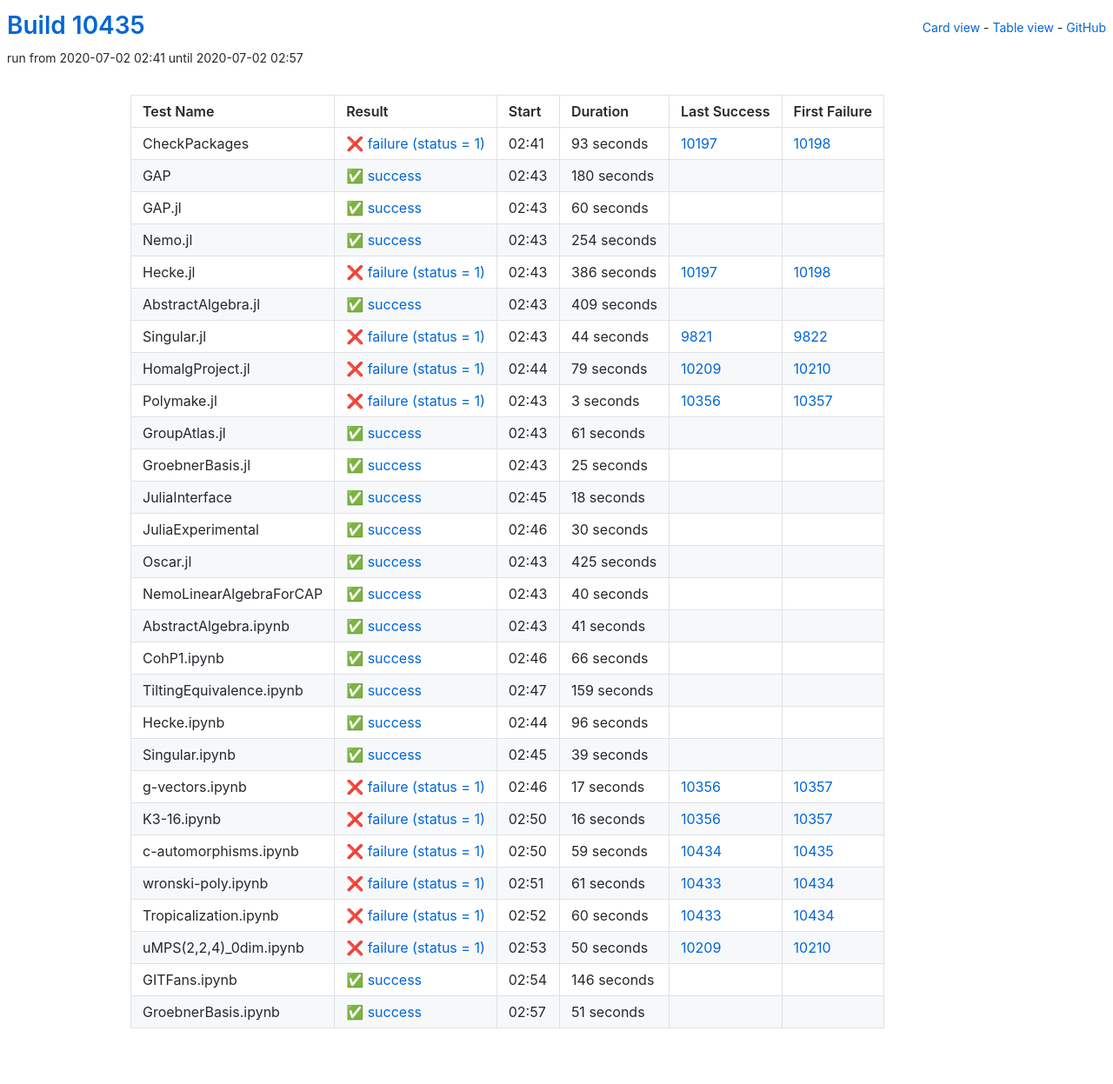
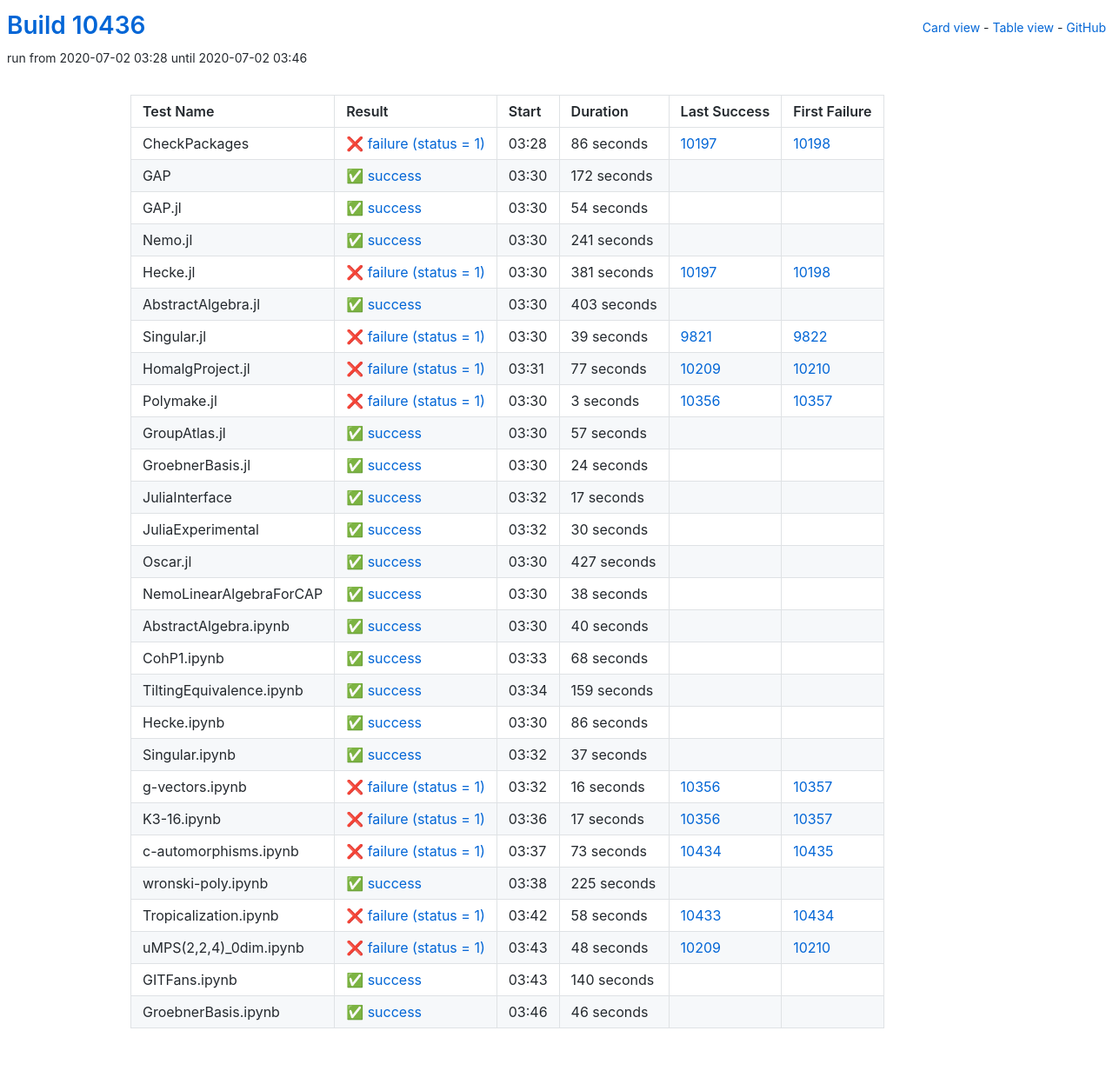
Before and after one commit to oscar-system/oscar-ci-status, a Jekyll site: the page built from table.html, in a window 1280 px wide. Shown: the whole page at 87% size. Built offline with Jekyll 4.4.1, drawn with Linux system fonts in a browser that asks for light colours.

Commit message:
Build #10436

```diff
--- a/_data/ci.yml
+++ b/_data/ci.yml
@@ -1,6 +1,6 @@
 ---
-build: 10435
-build_url: https://oscarci.mathematik.uni-kl.de/job/oscar/10435/
+build: 10436
+build_url: https://oscarci.mathematik.uni-kl.de/job/oscar/10436/
 job: oscar
 organization: oscar-system
 repo: oscar-ci-status
@@ -8,104 +8,104 @@
 tests:
 - name: CheckPackages
   id: checkpackages
-  log: https://oscarci.mathematik.uni-kl.de/job/oscar/10435/artifact/logs/build-10435/CheckPackages.log
-  start: 2020-07-02 02:41
+  log: https://oscarci.mathematik.uni-kl.de/job/oscar/10436/artifact/logs/build-10436/CheckPackages.log
+  start: 2020-07-02 03:28
   success: false
   exitcode: 1
   status: failure
-  duration: 93
+  duration: 86
   last_success: 10197
   last_success_url: https://oscarci.mathematik.uni-kl.de/job/oscar/10197/
   first_failure: 10198
   first_failure_url: https://oscarci.mathematik.uni-kl.de/job/oscar/10198/
 - name: GAP
   id: gap
-  log: https://oscarci.mathematik.uni-kl.de/job/oscar/10435/artifact/logs/build-10435/GAP.log
-  start: 2020-07-02 02:43
+  log: https://oscarci.mathematik.uni-kl.de/job/oscar/10436/artifact/logs/build-10436/GAP.log
+  start: 2020-07-02 03:30
   success: true
   exitcode: 0
   status: success
-  duration: 180
+  duration: 172
   last_success: false
   last_success_url:
   first_failure: false
   first_failure_url:
 - name: GAP.jl
   id: gap-jl
-  log: https://oscarci.mathematik.uni-kl.de/job/oscar/10435/artifact/logs/build-10435/GAP.jl.log
-  start: 2020-07-02 02:43
+  log: https://oscarci.mathematik.uni-kl.de/job/oscar/10436/artifact/logs/build-10436/GAP.jl.log
+  start: 2020-07-02 03:30
   success: true
   exitcode: 0
   status: success
-  duration: 60
+  duration: 54
   last_success: false
   last_success_url:
   first_failure: false
   first_failure_url:
 - name: Nemo.jl
   id: nemo-jl
-  log: https://oscarci.mathematik.uni-kl.de/job/oscar/10435/artifact/logs/build-10435/Nemo.jl.log
-  start: 2020-07-02 02:43
+  log: https://oscarci.mathematik.uni-kl.de/job/oscar/10436/artifact/logs/build-10436/Nemo.jl.log
+  start: 2020-07-02 03:30
   success: true
   exitcode: 0
   status: success
-  duration: 254
+  duration: 241
   last_success: false
   last_success_url:
   first_failure: false
   first_failure_url:
 - name: Hecke.jl
   id: hecke-jl
-  log: https://oscarci.mathematik.uni-kl.de/job/oscar/10435/artifact/logs/build-10435/Hecke.jl.log
-  start: 2020-07-02 02:43
+  log: https://oscarci.mathematik.uni-kl.de/job/oscar/10436/artifact/logs/build-10436/Hecke.jl.log
+  start: 2020-07-02 03:30
   success: false
   exitcode: 1
   status: failure
-  duration: 386
+  duration: 381
   last_success: 10197
   last_success_url: https://oscarci.mathematik.uni-kl.de/job/oscar/10197/
   first_failure: 10198
   first_failure_url: https://oscarci.mathematik.uni-kl.de/job/oscar/10198/
 - name: AbstractAlgebra.jl
   id: abstractalgebra-jl
-  log: https://oscarci.mathematik.uni-kl.de/job/oscar/10435/artifact/logs/build-10435/AbstractAlgebra.jl.log
-  start: 2020-07-02 02:43
+  log: https://oscarci.mathematik.uni-kl.de/job/oscar/10436/artifact/logs/build-10436/AbstractAlgebra.jl.log
+  start: 2020-07-02 03:30
   success: true
   exitcode: 0
   status: success
-  duration: 409
+  duration: 403
   last_success: false
   last_success_url:
   first_failure: false
   first_failure_url:
 - name: Singular.jl
   id: singular-jl
-  log: https://oscarci.mathematik.uni-kl.de/job/oscar/10435/artifact/logs/build-10435/Singular.jl.log
-  start: 2020-07-02 02:43
+  log: https://oscarci.mathematik.uni-kl.de/job/oscar/10436/artifact/logs/build-10436/Singular.jl.log
+  start: 2020-07-02 03:30
   success: false
   exitcode: 1
   status: failure
-  duration: 44
+  duration: 39
   last_success: 9821
   last_success_url: https://oscarci.mathematik.uni-kl.de/job/oscar/9821/
   first_failure: 9822
   first_failure_url: https://oscarci.mathematik.uni-kl.de/job/oscar/9822/
 - name: HomalgProject.jl
   id: homalgproject-jl
-  log: https://oscarci.mathematik.uni-kl.de/job/oscar/10435/artifact/logs/build-10435/HomalgProject.jl.log
-  start: 2020-07-02 02:44
+  log: https://oscarci.mathematik.uni-kl.de/job/oscar/10436/artifact/logs/build-10436/HomalgProject.jl.log
+  start: 2020-07-02 03:31
   success: false
   exitcode: 1
   status: failure
-  duration: 79
+  duration: 77
   last_success: 10209
   last_success_url: https://oscarci.mathematik.uni-kl.de/job/oscar/10209/
   first_failure: 10210
   first_failure_url: https://oscarci.mathematik.uni-kl.de/job/oscar/10210/
 - name: Polymake.jl
   id: polymake-jl
-  log: https://oscarci.mathematik.uni-kl.de/job/oscar/10435/artifact/logs/build-10435/Polymake.jl.log
-  start: 2020-07-02 02:43
+  log: https://oscarci.mathematik.uni-kl.de/job/oscar/10436/artifact/logs/build-10436/Polymake.jl.log
+  start: 2020-07-02 03:30
   success: false
   exitcode: 1
   status: failure
@@ -116,44 +116,44 @@
   first_failure_url: https://oscarci.mathematik.uni-kl.de/job/oscar/10357/
 - name: GroupAtlas.jl
   id: groupatlas-jl
-  log: https://oscarci.mathematik.uni-kl.de/job/oscar/10435/artifact/logs/build-10435/GroupAtlas.jl.log
-  start: 2020-07-02 02:43
+  log: https://oscarci.mathematik.uni-kl.de/job/oscar/10436/artifact/logs/build-10436/GroupAtlas.jl.log
+  start: 2020-07-02 03:30
   success: true
   exitcode: 0
   status: success
-  duration: 61
+  duration: 57
   last_success: false
   last_success_url:
   first_failure: false
   first_failure_url:
 - name: GroebnerBasis.jl
   id: groebnerbasis-jl
-  log: https://oscarci.mathematik.uni-kl.de/job/oscar/10435/artifact/logs/build-10435/GroebnerBasis.jl.log
-  start: 2020-07-02 02:43
+  log: https://oscarci.mathematik.uni-kl.de/job/oscar/10436/artifact/logs/build-10436/GroebnerBasis.jl.log
+  start: 2020-07-02 03:30
   success: true
   exitcode: 0
   status: success
-  duration: 25
+  duration: 24
   last_success: false
   last_success_url:
   first_failure: false
   first_failure_url:
 - name: JuliaInterface
   id: juliainterface
-  log: https://oscarci.mathematik.uni-kl.de/job/oscar/10435/artifact/logs/build-10435/JuliaInterface.log
-  start: 2020-07-02 02:45
+  log: https://oscarci.mathematik.uni-kl.de/job/oscar/10436/artifact/logs/build-10436/JuliaInterface.log
+  start: 2020-07-02 03:32
   success: true
   exitcode: 0
   status: success
-  duration: 18
+  duration: 17
   last_success: false
   last_success_url:
   first_failure: false
   first_failure_url:
 - name: JuliaExperimental
   id: juliaexperimental
-  log: https://oscarci.mathematik.uni-kl.de/job/oscar/10435/artifact/logs/build-10435/JuliaExperimental.log
-  start: 2020-07-02 02:46
+  log: https://oscarci.mathematik.uni-kl.de/job/oscar/10436/artifact/logs/build-10436/JuliaExperimental.log
+  start: 2020-07-02 03:32
   success: true
   exitcode: 0
   status: success
@@ -164,20 +164,32 @@
   first_failure_url:
 - name: Oscar.jl
   id: oscar-jl
-  log: https://oscarci.mathematik.uni-kl.de/job/oscar/10435/artifact/logs/build-10435/Oscar.jl.log
-  start: 2020-07-02 02:43
+  log: https://oscarci.mathematik.uni-kl.de/job/oscar/10436/artifact/logs/build-10436/Oscar.jl.log
+  start: 2020-07-02 03:30
   success: true
   exitcode: 0
   status: success
-  duration: 425
+  duration: 427
   last_success: false
   last_success_url:
   first_failure: false
   first_failure_url:
 - name: NemoLinearAlgebraForCAP
   id: nemolinearalgebraforcap
-  log: https://oscarci.mathematik.uni-kl.de/job/oscar/10435/artifact/logs/build-10435/NemoLinearAlgebraForCAP.log
-  start: 2020-07-02 02:43
+  log: https://oscarci.mathematik.uni-kl.de/job/oscar/10436/artifact/logs/build-10436/NemoLinearAlgebraForCAP.log
+  start: 2020-07-02 03:30
+  success: true
+  exitcode: 0
+  status: success
+  duration: 38
+  last_success: false
+  last_success_url:
+  first_failure: false
+  first_failure_url:
+- name: AbstractAlgebra.ipynb
+  id: abstractalgebra-ipynb
+  log: https://oscarci.mathematik.uni-kl.de/job/oscar/10436/artifact/logs/build-10436/AbstractAlgebra.ipynb.log
+  start: 2020-07-02 03:30
   success: true
   exitcode: 0
   status: success
@@ -186,34 +198,22 @@
   last_success_url:
   first_failure: false
   first_failure_url:
-- name: AbstractAlgebra.ipynb
-  id: abstractalgebra-ipynb
-  log: https://oscarci.mathematik.uni-kl.de/job/oscar/10435/artifact/logs/build-10435/AbstractAlgebra.ipynb.log
-  start: 2020-07-02 02:43
+- name: CohP1.ipynb
+  id: cohp1-ipynb
+  log: https://oscarci.mathematik.uni-kl.de/job/oscar/10436/artifact/logs/build-10436/CohP1.ipynb.log
+  start: 2020-07-02 03:33
   success: true
   exitcode: 0
   status: success
-  duration: 41
-  last_success: false
-  last_success_url:
-  first_failure: false
-  first_failure_url:
-- name: CohP1.ipynb
-  id: cohp1-ipynb
-  log: https://oscarci.mathematik.uni-kl.de/job/oscar/10435/artifact/logs/build-10435/CohP1.ipynb.log
-  start: 2020-07-02 02:46
-  success: true
-  exitcode: 0
-  status: success
-  duration: 66
+  duration: 68
   last_success: false
   last_success_url:
   first_failure: false
   first_failure_url:
 - name: TiltingEquivalence.ipynb
   id: tiltingequivalence-ipynb
-  log: https://oscarci.mathematik.uni-kl.de/job/oscar/10435/artifact/logs/build-10435/TiltingEquivalence.ipynb.log
-  start: 2020-07-02 02:47
+  log: https://oscarci.mathematik.uni-kl.de/job/oscar/10436/artifact/logs/build-10436/TiltingEquivalence.ipynb.log
+  start: 2020-07-02 03:34
   success: true
   exitcode: 0
   status: success
@@ -224,32 +224,44 @@
   first_failure_url:
 - name: Hecke.ipynb
   id: hecke-ipynb
-  log: https://oscarci.mathematik.uni-kl.de/job/oscar/10435/artifact/logs/build-10435/Hecke.ipynb.log
-  start: 2020-07-02 02:44
+  log: https://oscarci.mathematik.uni-kl.de/job/oscar/10436/artifact/logs/build-10436/Hecke.ipynb.log
+  start: 2020-07-02 03:30
   success: true
   exitcode: 0
   status: success
-  duration: 96
+  duration: 86
   last_success: false
   last_success_url:
   first_failure: false
   first_failure_url:
 - name: Singular.ipynb
   id: singular-ipynb
-  log: https://oscarci.mathematik.uni-kl.de/job/oscar/10435/artifact/logs/build-10435/Singular.ipynb.log
-  start: 2020-07-02 02:45
+  log: https://oscarci.mathematik.uni-kl.de/job/oscar/10436/artifact/logs/build-10436/Singular.ipynb.log
+  start: 2020-07-02 03:32
   success: true
   exitcode: 0
   status: success
-  duration: 39
+  duration: 37
   last_success: false
   last_success_url:
   first_failure: false
   first_failure_url:
 - name: g-vectors.ipynb
   id: g-vectors-ipynb
-  log: https://oscarci.mathematik.uni-kl.de/job/oscar/10435/artifact/logs/build-10435/g-vectors.ipynb.log
-  start: 2020-07-02 02:46
+  log: https://oscarci.mathematik.uni-kl.de/job/oscar/10436/artifact/logs/build-10436/g-vectors.ipynb.log
+  start: 2020-07-02 03:32
+  success: false
+  exitcode: 1
+  status: failure
+  duration: 16
+  last_success: 10356
+  last_success_url: https://oscarci.mathematik.uni-kl.de/job/oscar/10356/
+  first_failure: 10357
+  first_failure_url: https://oscarci.mathematik.uni-kl.de/job/oscar/10357/
+- name: K3-16.ipynb
+  id: k3-16-ipynb
+  log: https://oscarci.mathematik.uni-kl.de/job/oscar/10436/artifact/logs/build-10436/K3-16.ipynb.log
+  start: 2020-07-02 03:36
   success: false
   exitcode: 1
   status: failure
@@ -258,86 +270,74 @@
   last_success_url: https://oscarci.mathematik.uni-kl.de/job/oscar/10356/
   first_failure: 10357
   first_failure_url: https://oscarci.mathematik.uni-kl.de/job/oscar/10357/
-- name: K3-16.ipynb
-  id: k3-16-ipynb
-  log: https://oscarci.mathematik.uni-kl.de/job/oscar/10435/artifact/logs/build-10435/K3-16.ipynb.log
-  start: 2020-07-02 02:50
+- name: c-automorphisms.ipynb
+  id: c-automorphisms-ipynb
+  log: https://oscarci.mathematik.uni-kl.de/job/oscar/10436/artifact/logs/build-10436/c-automorphisms.ipynb.log
+  start: 2020-07-02 03:37
   success: false
   exitcode: 1
   status: failure
-  duration: 16
-  last_success: 10356
-  last_success_url: https://oscarci.mathematik.uni-kl.de/job/oscar/10356/
-  first_failure: 10357
-  first_failure_url: https://oscarci.mathematik.uni-kl.de/job/oscar/10357/
-- name: c-automorphisms.ipynb
-  id: c-automorphisms-ipynb
-  log: https://oscarci.mathematik.uni-kl.de/job/oscar/10435/artifact/logs/build-10435/c-automorphisms.ipynb.log
-  start: 2020-07-02 02:50
-  success: false
-  exitcode: 1
-  status: failure
-  duration: 59
+  duration: 73
   last_success: 10434
   last_success_url: https://oscarci.mathematik.uni-kl.de/job/oscar/10434/
   first_failure: 10435
   first_failure_url: https://oscarci.mathematik.uni-kl.de/job/oscar/10435/
 - name: wronski-poly.ipynb
   id: wronski-poly-ipynb
-  log: https://oscarci.mathematik.uni-kl.de/job/oscar/10435/artifact/logs/build-10435/wronski-poly.ipynb.log
-  start: 2020-07-02 02:51
+  log: https://oscarci.mathematik.uni-kl.de/job/oscar/10436/artifact/logs/build-10436/wronski-poly.ipynb.log
+  start: 2020-07-02 03:38
+  success: true
+  exitcode: 0
+  status: success
+  duration: 225
+  last_success: false
+  last_success_url:
+  first_failure: false
+  first_failure_url:
+- name: Tropicalization.ipynb
+  id: tropicalization-ipynb
+  log: https://oscarci.mathematik.uni-kl.de/job/oscar/10436/artifact/logs/build-10436/Tropicalization.ipynb.log
+  start: 2020-07-02 03:42
   success: false
   exitcode: 1
   status: failure
-  duration: 61
-  last_success: 10433
-  last_success_url: https://oscarci.mathematik.uni-kl.de/job/oscar/10433/
-  first_failure: 10434
-  first_failure_url: https://oscarci.mathematik.uni-kl.de/job/oscar/10434/
-- name: Tropicalization.ipynb
-  id: tropicalization-ipynb
-  log: https://oscarci.mathematik.uni-kl.de/job/oscar/10435/artifact/logs/build-10435/Tropicalization.ipynb.log
-  start: 2020-07-02 02:52
-  success: false
-  exitcode: 1
-  status: failure
-  duration: 60
+  duration: 58
   last_success: 10433
   last_success_url: https://oscarci.mathematik.uni-kl.de/job/oscar/10433/
   first_failure: 10434
   first_failure_url: https://oscarci.mathematik.uni-kl.de/job/oscar/10434/
 - name: uMPS(2,2,4)_0dim.ipynb
   id: umps-2-2-4-0dim-ipynb
-  log: https://oscarci.mathematik.uni-kl.de/job/oscar/10435/artifact/logs/build-10435/uMPS-2-2-4-_0dim.ipynb.log
-  start: 2020-07-02 02:53
+  log: https://oscarci.mathematik.uni-kl.de/job/oscar/10436/artifact/logs/build-10436/uMPS-2-2-4-_0dim.ipynb.log
+  start: 2020-07-02 03:43
   success: false
   exitcode: 1
   status: failure
-  duration: 50
+  duration: 48
   last_success: 10209
   last_success_url: https://oscarci.mathematik.uni-kl.de/job/oscar/10209/
   first_failure: 10210
   first_failure_url: https://oscarci.mathematik.uni-kl.de/job/oscar/10210/
 - name: GITFans.ipynb
   id: gitfans-ipynb
-  log: https://oscarci.mathematik.uni-kl.de/job/oscar/10435/artifact/logs/build-10435/GITFans.ipynb.log
-  start: 2020-07-02 02:54
+  log: https://oscarci.mathematik.uni-kl.de/job/oscar/10436/artifact/logs/build-10436/GITFans.ipynb.log
+  start: 2020-07-02 03:43
   success: true
   exitcode: 0
   status: success
-  duration: 146
+  duration: 140
   last_success: false
   last_success_url:
   first_failure: false
   first_failure_url:
 - name: GroebnerBasis.ipynb
   id: groebnerbasis-ipynb
-  log: https://oscarci.mathematik.uni-kl.de/job/oscar/10435/artifact/logs/build-10435/GroebnerBasis.ipynb.log
-  start: 2020-07-02 02:57
+  log: https://oscarci.mathematik.uni-kl.de/job/oscar/10436/artifact/logs/build-10436/GroebnerBasis.ipynb.log
+  start: 2020-07-02 03:46
   success: true
   exitcode: 0
   status: success
-  duration: 51
+  duration: 46
   last_success: false
   last_success_url:
   first_failure: false
```
Also changed, not shown: README.md.
